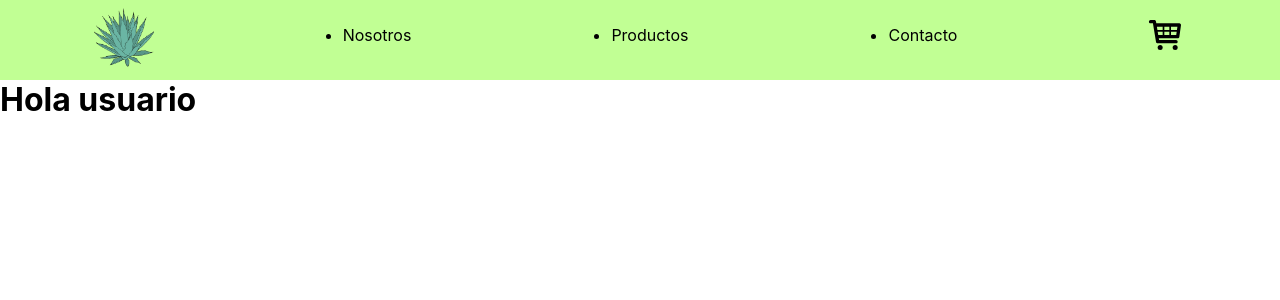
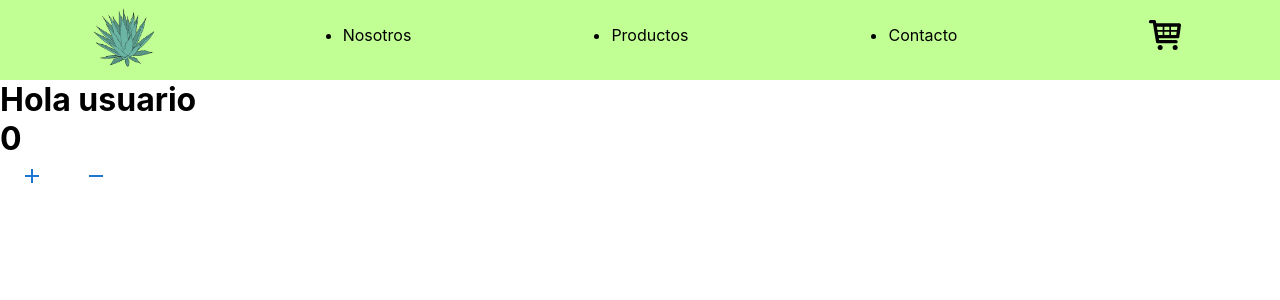
Before and after one commit to willro93/proyecto-react-romero, a React (Create React App) app: page / in a window 1280 px wide. Shown: the top 300 px of the page. Built offline with nearby package versions, Linux system fonts and the light colour scheme.

Commit message:
se agregó ItemCount

```diff
--- a/src/App.js
+++ b/src/App.js
@@ -1,11 +1,13 @@
 import Navbar from "./components/Navbar/Navbar";
 import ItemListContainer from "./components/ItemListContainer/ItemListContainer";
+import ItemCount from "./components/ItemCount/ItemCount";
 
 function App() {
   return (
     <div>
       <Navbar />
       <ItemListContainer greeting={"Hola usuario"}/>
+      <ItemCount />
     </div>
   );
 }
--- /dev/null
+++ b/src/components/ItemCount/ItemCount.jsx
@@ -0,0 +1,40 @@
+import { useState } from "react";
+import AddIcon from "@mui/icons-material/Add";
+import RemoveIcon from "@mui/icons-material/Remove";
+import Button from "@mui/material/Button";
+import Tooltip from "@mui/material/Tooltip";
+
+const ItemCount = () => {
+  const [count, setCount] = useState(0);
+  const sumar = () => {
+    setCount(count + 1);
+  };
+  const restar = () => {
+    if (count > 0) setCount(count - 1);
+    else {
+      setCount(0);
+      //alert("min limit reached");
+    }
+  };
+  return (
+    <>
+      <div className="main_div">
+        <div className="center_div">
+          <h1>{count}</h1>
+          <div className="btn_div">
+            <Tooltip title="Agregar Productos">
+              <Button onClick={sumar}>
+                <AddIcon />
+              </Button>
+            </Tooltip>
+            <Button onClick={restar}>
+              <RemoveIcon />
+            </Button>
+          </div>
+        </div>
+      </div>
+    </>
+  );
+};
+
+export default ItemCount;
```
Also changed, not shown: src/components/ItemCount/ItemCount.module.css (added).
